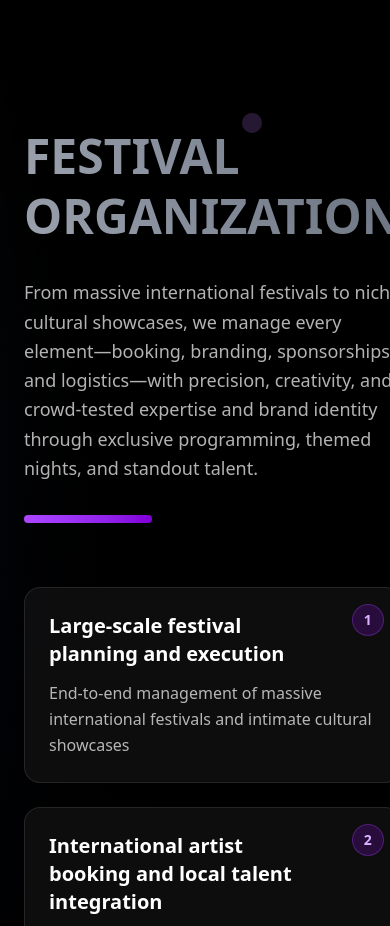
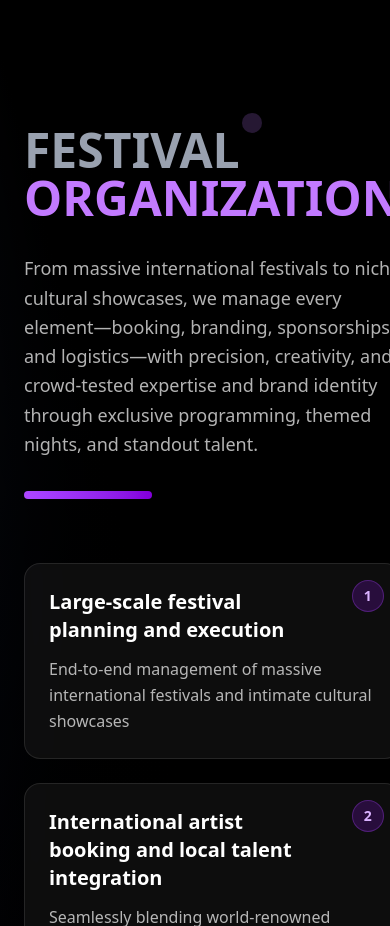
Before and after one commit to GearHead87/4ward-website-demo, a Next.js app: page /about in a window 390 px wide. Shown: the part 7840-8766 px from the top of the page. Built offline with nearby package versions, Linux system fonts and the light colour scheme; no server answers.

Commit message:
Refactor FestivalOrganization component to enhance text styling and hover effects. Update animation transitions for improved visual engagement and responsiveness.

```diff
--- a/src/components/shared/about/FestivalOrganization.tsx
+++ b/src/components/shared/about/FestivalOrganization.tsx
@@ -42,35 +42,29 @@ export default function FestivalOrganization() {
           >
             <motion.div className="mb-8">
               <motion.h2
-                className="text-5xl md:text-6xl lg:text-7xl font-black mb-6 leading-tight"
-                whileHover={{ scale: 1.02 }}
+                className="text-5xl md:text-6xl lg:text-7xl font-black mb-6 leading-none"
+                whileHover={{ scale: 1.02, transition: { duration: 0.3 } }}
               >
                 <motion.span
                   className="block text-gray-400"
-                  style={{
-                    background: "linear-gradient(45deg, #9CA3AF, #6B7280)",
-                    WebkitBackgroundClip: "text",
-                    WebkitTextFillColor: "transparent",
-                    backgroundClip: "text"
-                  }}
+                  initial={{ opacity: 0, y: 20 }}
+                  animate={isInView ? { opacity: 1, y: 0 } : {}}
+                  transition={{ duration: 0.6, delay: 0.4 }}
                   whileHover={{
-                    background: "linear-gradient(45deg, #a855f7, #8b5cf6)",
-                    transition: { duration: 0.3 }
+                    color: "#a855f7",
+                    transition: { duration: 0.2 }
                   }}
                 >
                   FESTIVAL
                 </motion.span>
                 <motion.span
-                  className="block text-gray-400"
-                  style={{
-                    background: "linear-gradient(45deg, #9CA3AF, #6B7280)",
-                    WebkitBackgroundClip: "text",
-                    WebkitTextFillColor: "transparent",
-                    backgroundClip: "text"
-                  }}
+                  className="block text-purple-400"
+                  initial={{ opacity: 0, y: 20 }}
+                  animate={isInView ? { opacity: 1, y: 0 } : {}}
+                  transition={{ duration: 0.6, delay: 0.6 }}
                   whileHover={{
-                    background: "linear-gradient(45deg, #a855f7, #8b5cf6)",
-                    transition: { duration: 0.3 }
+                    color: "#a855f7",
+                    transition: { duration: 0.2 }
                   }}
                 >
                   ORGANIZATION
```
